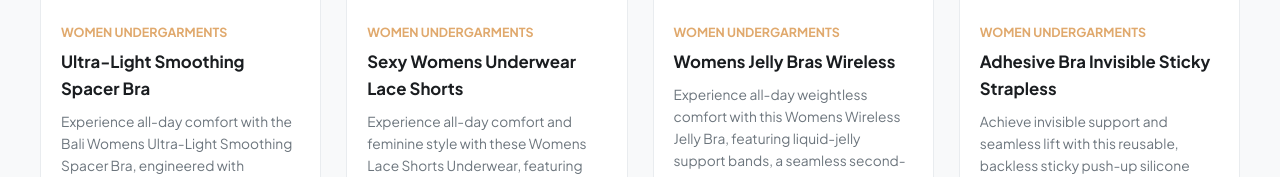
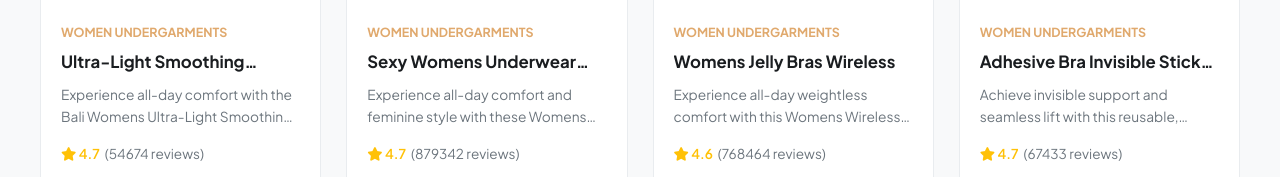
Before and after one commit to amnasattar24/Trendify_Finds-web, a plain HTML site: page index.html in a window 1280 px wide. Shown: the part 765-942 px from the top of the page. Drawn offline with Linux system fonts and the light colour scheme.

Commit message:
changing in style.css

```diff
--- a/style.css
+++ b/style.css
@@ -293,13 +293,13 @@
     justify-content: center;
     overflow: hidden;
     background: #F1F3F5;
+    padding: 12px;
 }
 .product-card img {
     max-width: 100%;
     max-height: 100%;
-    width: auto;
-    height: auto;
-    object-fit: cover !important; /* Isse image cut nahi hogi, poori fit aayegi */
+    object-fit: contain !important;
+    transition: transform 0.5s ease;
 }
 
 /* .card-image {
@@ -346,12 +346,21 @@
     font-weight: 700;
     color: var(--text-main);
     margin-bottom: 8px;
+    display: -webkit-box;
+    -webkit-line-clamp: 1;
+    -webkit-box-orient: vertical;
+    overflow: hidden;
 }
 
 .card-description {
     font-size: 0.86rem;
     color: var(--text-muted);
     margin-bottom: 15px;
+    display: -webkit-box;
+    -webkit-line-clamp: 2;
+    -webkit-box-orient: vertical;
+    overflow: hidden;
+    min-height: 2.6em;
 }
 
 .card-rating {
```
